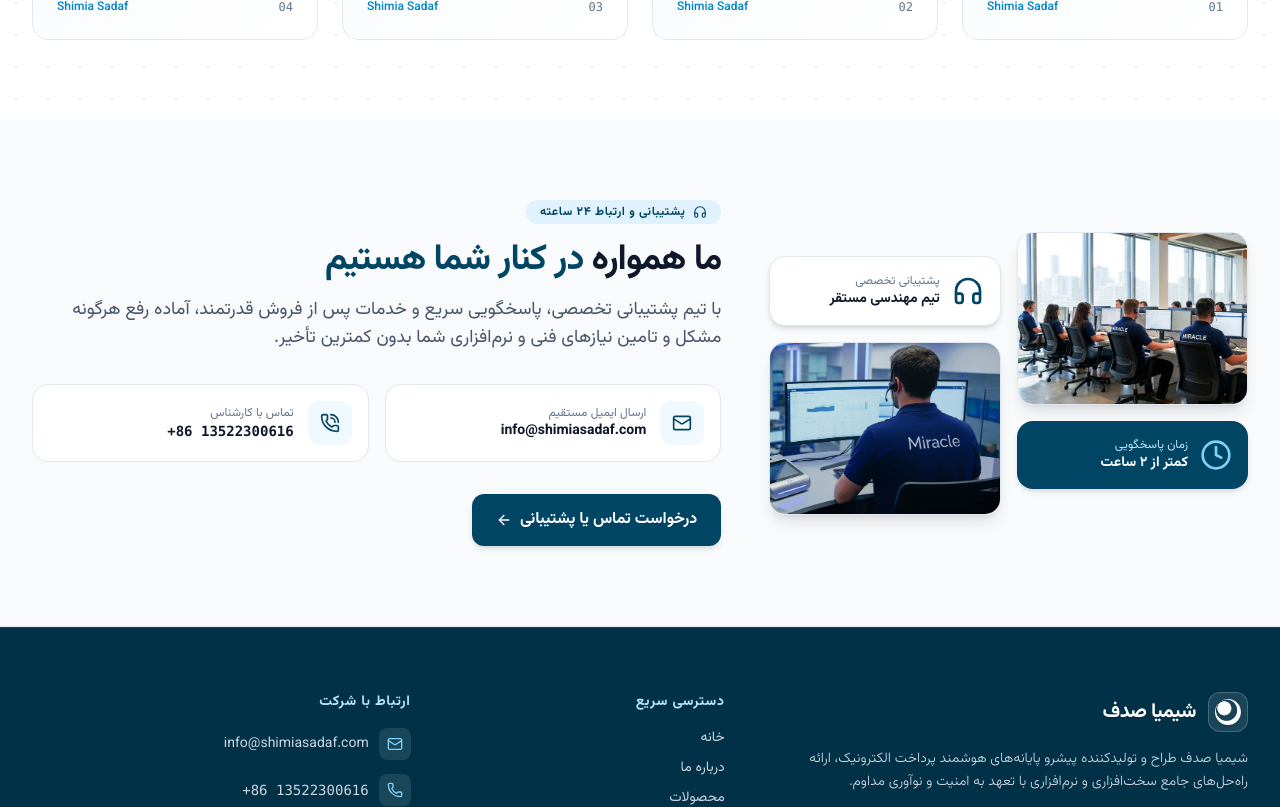
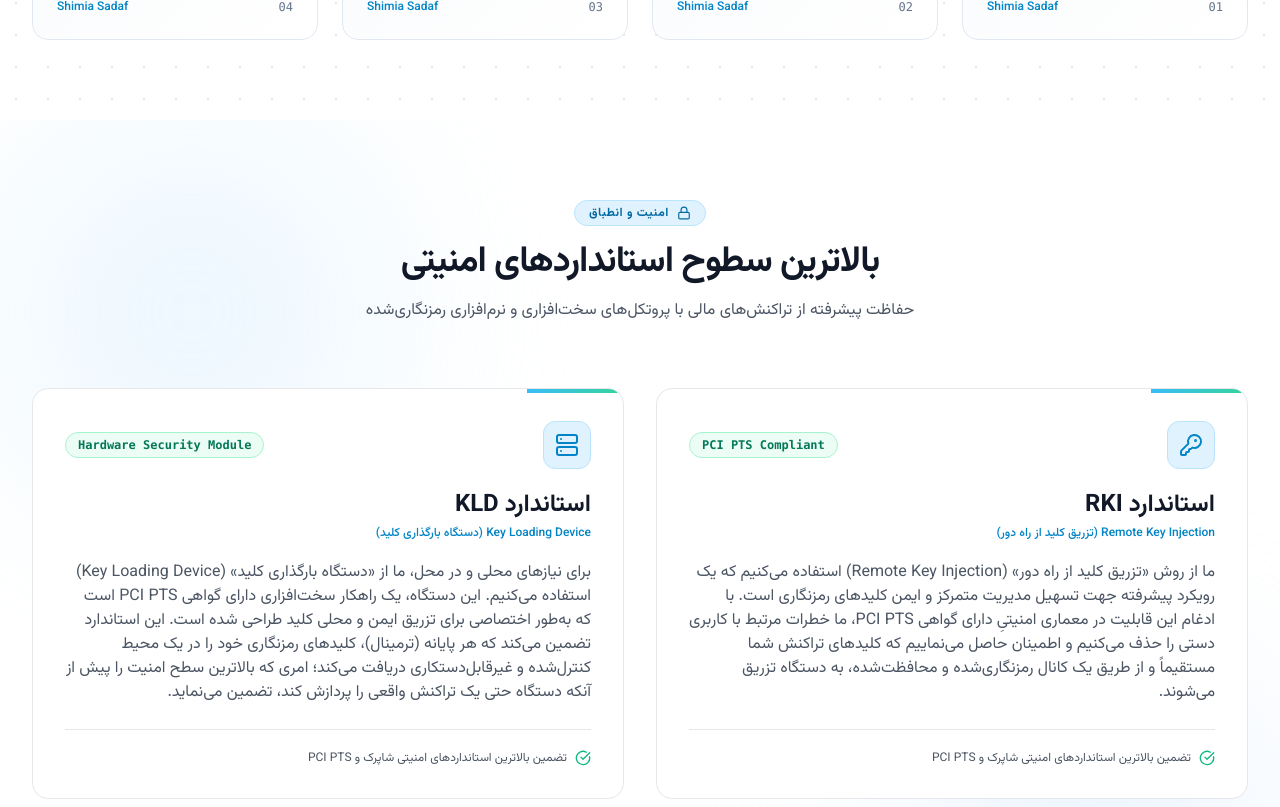
Before and after one commit to Ali-Khalilian/shimiasadaf, a Next.js app: page / in a window 1280 px wide. Shown: the part 1280-2087 px from the top of the page. Built offline with nearby package versions, Linux system fonts and the light colour scheme.

Commit message:
add standards to home page

```diff
--- a/app/page.jsx
+++ b/app/page.jsx
@@ -6,6 +6,7 @@ import Navbar from '../src/components/Navbar';
 import Hero from '../src/components/Hero';
 import Ticker from '../src/components/Ticker';
 import Strengths from '../src/components/Strengths';
+import Standards from '../src/components/Standards';
 import SupportBanner from '../src/components/SupportBanner';
 import Footer from '../src/components/Footer';
 import ProductModal from '../src/components/ProductModal';
@@ -115,6 +116,8 @@ export default function Home() {
 
           <Strengths lang={lang} content={content} />
 
+          <Standards lang={lang} content={content} />
+
           <SupportBanner
             lang={lang}
             content={content}
```
